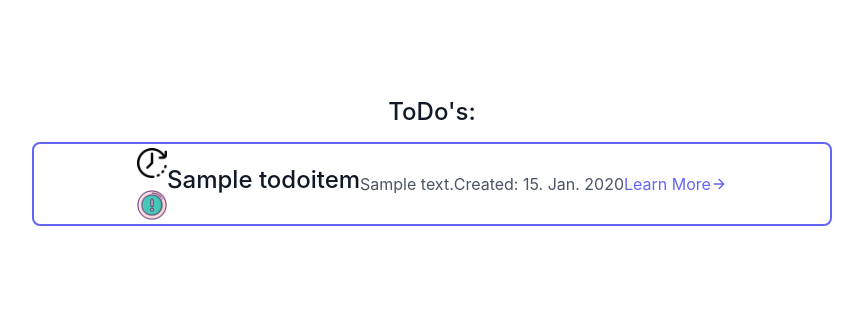
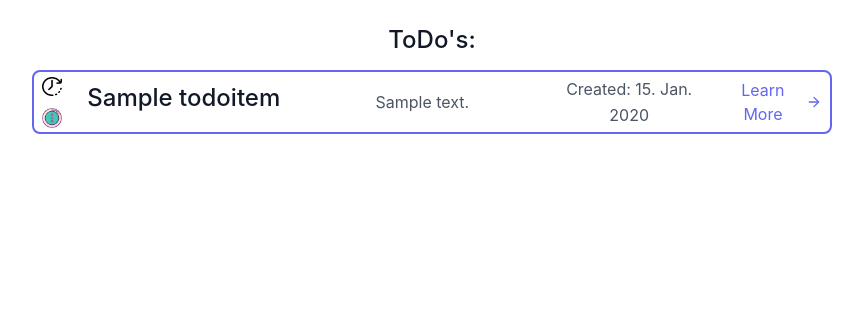
Before and after one commit to langBeralarm/django-learning-app, a Django app: page / in a window 1280 px wide. Shown: the part 160-487 px from the top of the page, without its empty margins (208-1071 px from the left). Run offline with Django 4.2, Linux system fonts and the light colour scheme; tables that the repository leaves empty hold one stand-in row (values such as "Sample post"); some libraries are stand-ins or nearby versions.

Commit message:
Fix todo_list template layout

```diff
--- a/todo/templates/todo/todo_list.html
+++ b/todo/templates/todo/todo_list.html
@@ -7,7 +7,7 @@
 
 {% block content %}
   <section class="text-gray-600 body-font overflow-hidden">
-    <div class="container px-5 py-24 mx-auto">
+    <div class="container px-5 py-4 mx-auto">
       {% if not todos %}
         <h1 class="text-2xl font-medium text-gray-900 title-font mb-2">Currently, there aren't any ToDo's.</h1>
       {% else %}
@@ -15,8 +15,8 @@
         <ul class="flex flex-col">
           {% for todo in todos %}
             <li
-              class="flex flex-row text-center items-center justify-center rounded-lg border-2 border-indigo-500 py-1 px-2 my-1.5 text-left">
-              <div class="flex flex-col space-y-3">
+              class="flex flex-row text-center items-center justify-center space-x-1.5 rounded-lg border-2 border-indigo-500 py-1 px-2 my-1.5 text-left">
+              <div class="flex flex-col max-w-[2.5%] space-y-3">
                 {% if todo.status == "CLD" %}
                   <img src="{% static 'todo/status/completed-task.png' %}" alt="Completed icon" width="30">
                 {% elif todo.status == "WIP" %}
@@ -34,10 +34,10 @@
                   <img src="{% static 'todo/priority/low-priority.png' %}" alt="Open icon" width="30">
                 {% endif %}
               </div>
-              <h2 class="text-2xl font-medium text-gray-900 title-font mb-2">{{ todo.title }}</h2>
-              <p class="leading-relaxed">{{ todo.description|truncatewords:15 }}</p>
+              <h2 class="text-2xl font-medium text-gray-900 title-font mb-2 w-[30%]">{{ todo.title }}</h2>
+              <p class="leading-relaxed w-[30%]">{{ todo.description|truncatechars:20 }}</p>
               <p class="leading-relaxed">Created: {{ todo.creation_date|date:"j. M. Y" }}</p>
-              <a class="text-indigo-500 hover:text-indigo-400 inline-flex items-center"
+              <a class="text-indigo-500 hover:text-indigo-400 hover:no-underline inline-flex items-center"
                  href="{% url "todo:todo_detail" todo.pk %}">Learn More
                 <svg class="w-4 h-4" viewBox="0 0 24 24" stroke="currentColor" stroke-width="2" fill="none"
                      stroke-linecap="round" stroke-linejoin="round">
```
